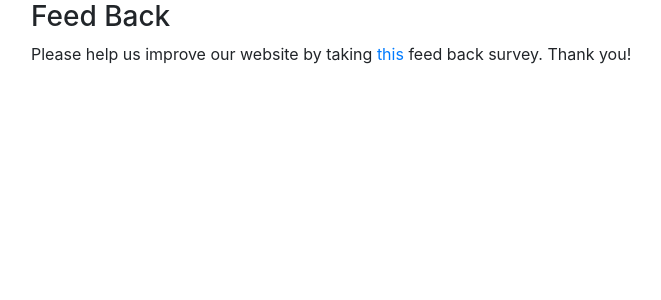
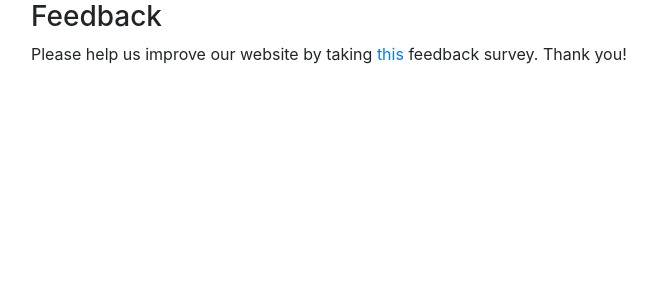
Before and after one commit to gillianyost/TinyFeetServer, a Flask app: page /feedback in a window 1280 px wide. Shown: the part 68-368 px from the top of the page, without its empty margins (54-715 px from the left). Run offline with Flask 2, Linux system fonts and the light colour scheme; parts of the project's set-up code (start-up, migrations or seed data) failed here and were passed over; some libraries are stand-ins or nearby versions.

Commit message:
Changed Feed Back to Feedback

```diff
--- a/server/templates/mainPages/feedback.html
+++ b/server/templates/mainPages/feedback.html
@@ -1,9 +1,9 @@
 {% extends "helpers/base.html" %}
-{% block title %} Resources {% endblock %}
+{% block title %} Feedback {% endblock %}
 {% block content %}
 <div class="container">
-  <h3>Feed Back</h3>
+  <h3>Feedback</h3>
   <p>Please help us improve our website by taking <a href='https://docs.google.com/forms/d/e/1FAIpQLScZ1dlKaebsulrJp3eQnnfvHDVMQ3Gvyw9gYyjyzwMij0-mMA/viewform?usp=sf_link'
-    >this</a> feed back survey. Thank you!</p>
+    >this</a> feedback survey. Thank you!</p>
 </div>
 {% endblock %}
```
